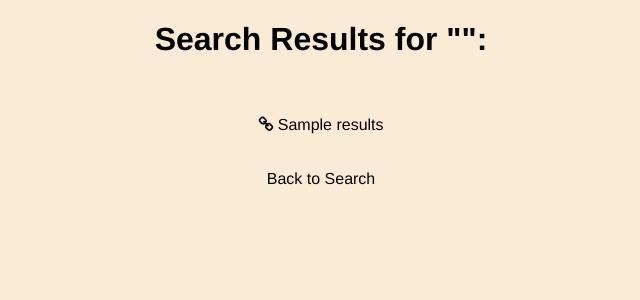
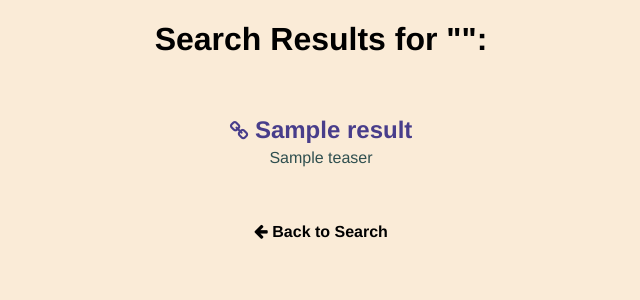
Before and after one commit to PigeonCrow/ainweb-se-t2, a Flask app: template templates/search.html in a window 1280 px wide. Shown: the top 300 px of the page, without its empty margins (319-959 px from the left). Run offline with Flask 3, Linux system fonts and the light colour scheme; the template is opened without the code that fills it: most values are stand-ins (such as "Sample title", 1, 10 or a date in 2020); parts of the project's set-up code (start-up, migrations or seed data) failed here and were passed over.

Commit message:
title and teaser

```diff
--- a/app.py
+++ b/app.py
@@ -15,10 +15,10 @@ def home():
 #search route of the flask app
 @app.route("/search")
 def search_route():
-    query_text = request.args.get("q", "")
+    query_text = request.args.get("q", "") #get the search query
     if query_text:
-        result_html = search(query_text)  #use the search function of the crawler
-        return render_template("search.html", query=query_text, results=result_html) #render the template using the query that was put in
+        result_data = search(query_text)  #call the search function from crawler.py
+        return render_template("search.html", query=query_text, results=result_data) #render the template using the query that was put in
     else:
         return render_template("search.html", query=None, results=None) #render the template without having a query -> "no results found"
 
--- a/crawler.py
+++ b/crawler.py
@@ -17,7 +17,7 @@ def crawl(url, base_url, visited_urls, writer):
     if url in visited_urls or urlparse(url).netloc != urlparse(base_url).netloc:
         return
 
-    print(f"crawling: {url}")
+    #print(f"crawling: {url}")
 
     try:
         # get page content
@@ -33,8 +33,19 @@ def crawl(url, base_url, visited_urls, writer):
         # process with bs4
         soup = BeautifulSoup(response.content, "html.parser")
 
+        # extract the title and teaser from the crawled page
+        title = soup.find("h1")
+        teaser = soup.find("p")
+
+        title_text = title.get_text(strip=True) if title else "No Title"
+        teaser_text = teaser.get_text(strip=True) if teaser else "No Teaser"
+
         # index url
-        writer.add_document(url=url, content=soup.get_text())
+        writer.add_document(
+            url=url,
+            title=title_text,
+            teaser=teaser_text,
+            content=soup.get_text())
 
         # find all links
         links = soup.find_all("a")
@@ -59,7 +70,11 @@ def crawl(url, base_url, visited_urls, writer):
 
 # create index using whoosh
 # schema for the index
-schema = Schema(url=ID(stored=True), content=TEXT)
+schema = Schema(
+    url=ID(stored=True),
+    title=TEXT(stored=True),
+    teaser=TEXT(stored=True),
+    content=TEXT)
 
 # index directory
 if not os.path.exists("index_dir"):
@@ -84,12 +99,13 @@ def search(query_text):
     with ix.searcher() as searcher:
         query = QueryParser("content", ix.schema).parse(query_text)
         results = searcher.search(query)
-        result_urls = [result["url"] for result in results]
-        if not result_urls:
-            return "<p>No results found.</p>"
-        result_html = "<br>".join([f"<a href='{url}'>{url}</a>"])
-        return result_html
-        #return [(result["url"]) for result in results]
+        result_data = [
+            { "url": result["url"],
+             "title": result.get("title", "No Title"),
+              "teaser": result.get("teaser", "No Teaser")}
+            for result in results]
+        # return results including title, teaser and url
+        return result_data
 
 
 # Testing the search:
--- a/templates/home.html
+++ b/templates/home.html
@@ -9,6 +9,8 @@
             input[ type="text" ] {width: 50%; padding: 10px; margin: auto;}
             input[ type="submit" ] {padding: 10px 20px;}
         </style>
+        <meta name="viewport" content="width=device-width, initial-scale=1">
+        <link rel="stylesheet" href="https://cdnjs.cloudflare.com/ajax/libs/font-awesome/4.7.0/css/font-awesome.min.css">
     </head>
     <style>
         .button {
@@ -25,6 +27,9 @@
         <br/><br/>
         <h1>Search Engine</h1>
         <br/><br/>
+        <i class="fa fa-search" style="font-size: xx-large;"></i>
+        <br/><br/>
+        <br/><br/>
         <form action="/search" method="get">
             <input name="q" type="text" placeholder="Enter your search term." required>
             <button class="button" type="submit">Search!</button>
--- a/templates/search.html
+++ b/templates/search.html
@@ -8,6 +8,10 @@
             body { font-family: 'Franklin Gothic Medium', 'Arial Narrow', Arial, sans-serif; margin:auto; text-align: center;}
             a {text-decoration: none; color: black;}
             a:hover {text-decoration: double;}
+            .result {margin-bottom: 20px;}
+            .result h2 {margin: 0; color: darkslateblue;}
+            .result a {margin: 0; color: darkslateblue;}
+            .result p {margin: 5px 0; color: darkslategray;}
         </style>
         <meta name="viewport" content="width=device-width, initial-scale=1">
         <link rel="stylesheet" href="https://cdnjs.cloudflare.com/ajax/libs/font-awesome/4.7.0/css/font-awesome.min.css">
@@ -15,13 +19,17 @@
     <body style="background-color: antiquewhite;">
         <h1>Search Results for "{{ query }}":</h1>
         {% if results %}
-            <br/><br/>
-            <div> <i class="fa fa-link"></i> {{ results | safe }}</div>
-            <br/><br/>
+            {% for result in results %}
+                <div class="result">
+                    <br/><br/>
+                    <h2><i class="fa fa-link" style="font-size:20px;color:darkslateblue"></i> <a href="{{ result.url }}">{{result.title}}</a></h2>
+                    <p>{{result.teaser}}</p>
+                </div>
+            {% endfor %}
         {% else %}
             <p>No results found.</p>
-            <br/><br/>
         {% endif %}
-        <a href="/">Back to Search</a>
+        <br/><br/>
+        <a href="/" style="font-weight: bold;"><i class="fa fa-arrow-left"></i> Back to Search</a>
     </body>
 </html>
```
